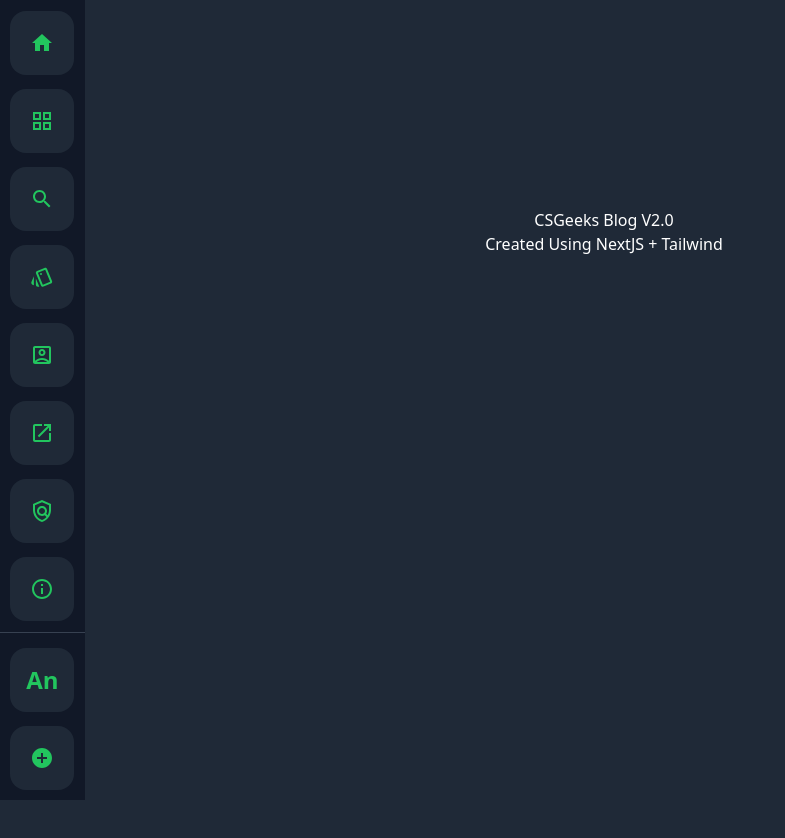
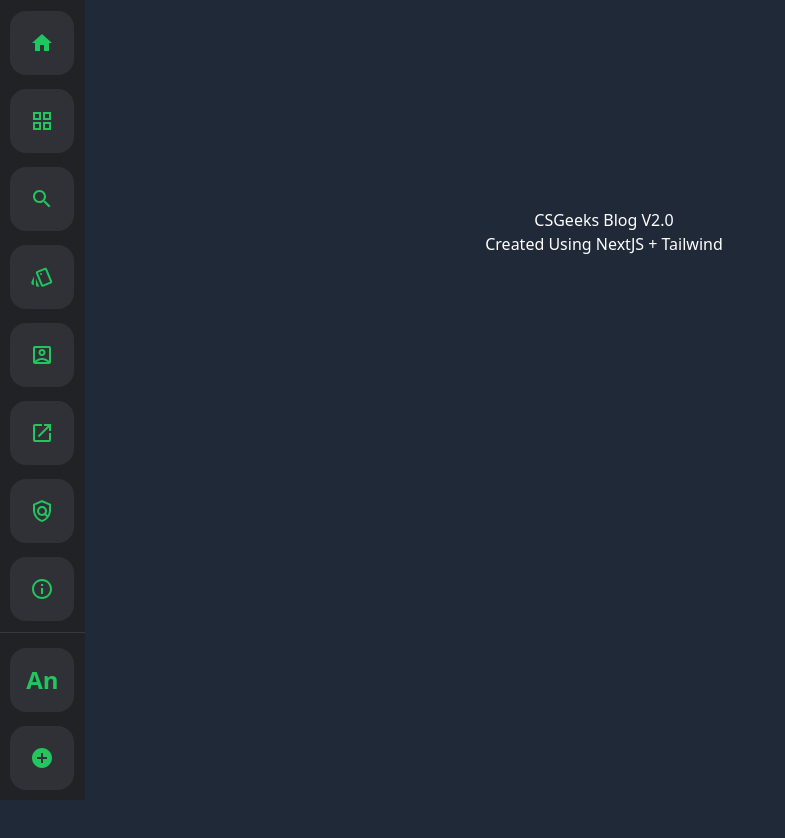
Before and after one commit to jaypowar00/csgeeksblog-webapp, a Next.js app: page / in a window 1280 px wide. Shown: the top 838 px of the page, without its empty margins (0-785 px from the left). Built offline with nearby package versions, Linux system fonts and the light colour scheme.

Commit message:
[+] updated tailwind conf

```diff
--- a/tailwind.config.js
+++ b/tailwind.config.js
@@ -1,6 +1,16 @@
 /** @type {import('tailwindcss').Config} */
 const colors = require('tailwindcss/colors')
-
+let conf_colors = colors;
+conf_colors.sky = conf_colors.lightBlue
+conf_colors.stone = conf_colors.warmGray
+conf_colors.neutral = conf_colors.trueGray
+conf_colors.gray = conf_colors.coolGray
+conf_colors.slate = conf_colors.blueGray
+delete conf_colors.lightBlue
+delete conf_colors.warmGray
+delete conf_colors.trueGray
+delete conf_colors.coolGray
+delete conf_colors.blueGray
 module.exports = {
   mode: 'jit',
   content: [
@@ -9,6 +19,8 @@
   ],
   theme: {
     colors: {
+      ...conf_colors,
+      ...{
         primary: '#202225',
         secondary: '#5865f2',
         gray: colors.neutral,
@@ -22,8 +34,8 @@
           200: "#ebedef",
           100: "#f2f3f5",
         },
+      }
     },
-    colors: colors,
   },
   plugins: [],
 }
```
Lines whose indentation alone changed are shown as unchanged.
